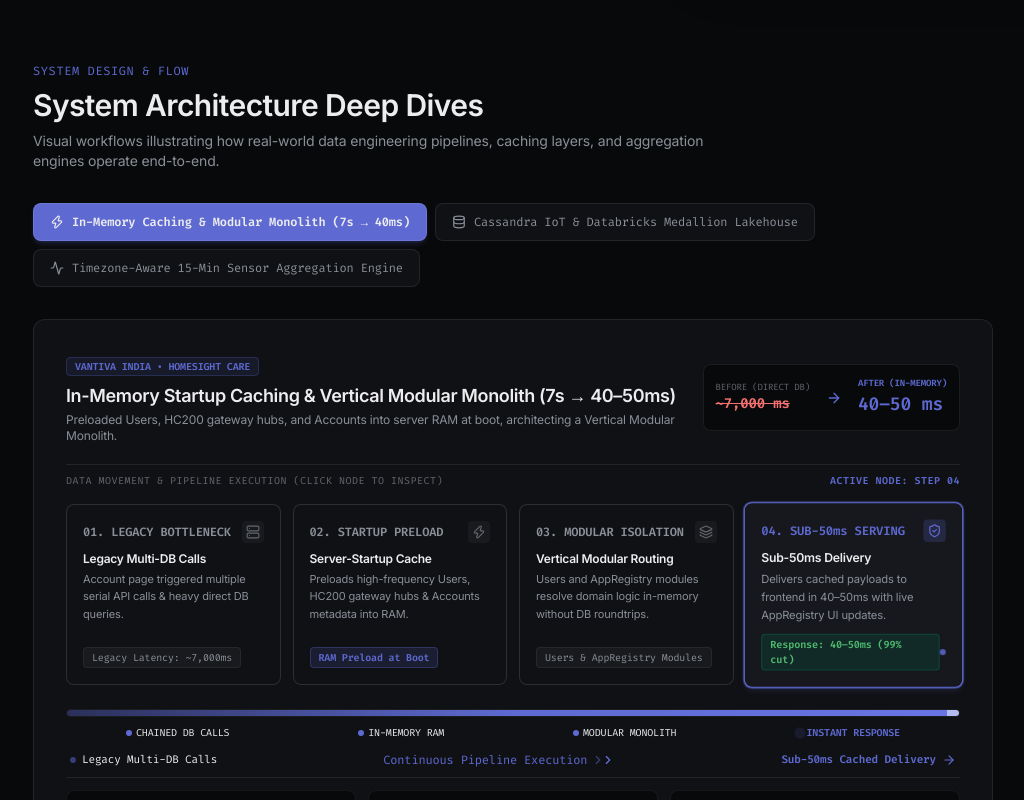
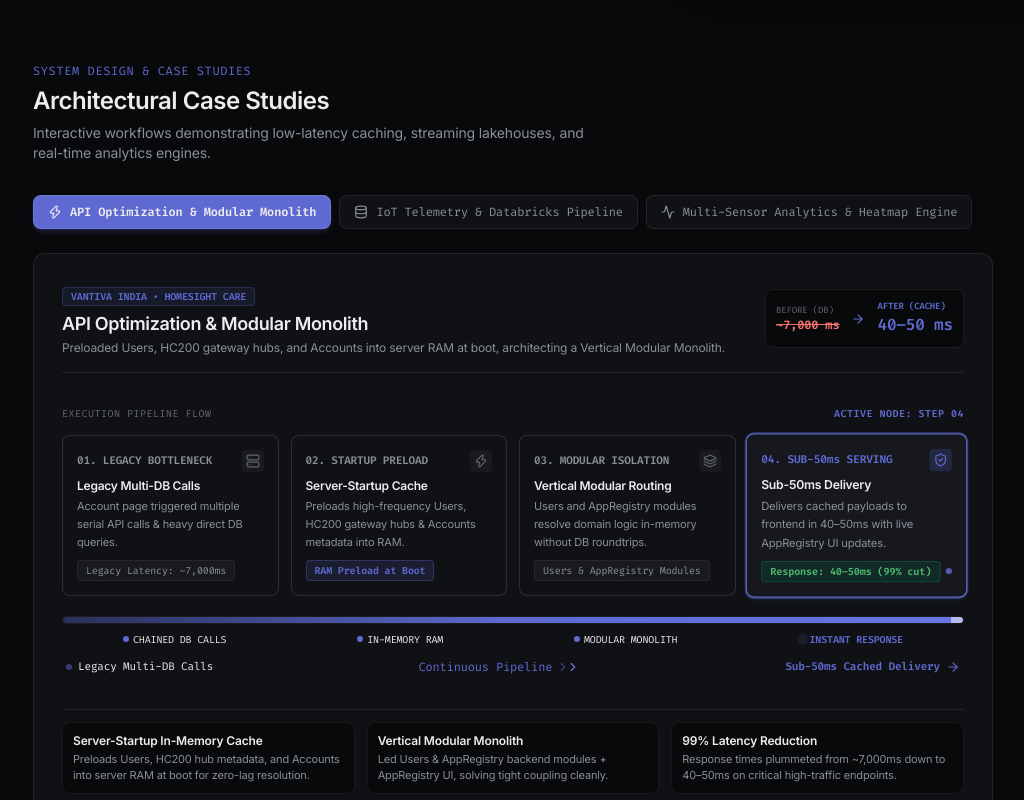
Before and after one commit to sabhinandan403/my-portfolio, a React (Vite) app: page / in a window 1280 px wide. Shown: the part 820-1620 px from the top of the page, without its empty margins (183-1207 px from the left). Built offline with nearby package versions, Linux system fonts and the light colour scheme.

Commit message:
feat(ui): refine section headers and apply concise tab titles (API Optimization & Modular Monolith, IoT Telemetry & Databricks Pipeline, Multi-Sensor Analytics & Heatmap Engine)

```diff
--- a/src/components/ArchitectureShowcase.tsx
+++ b/src/components/ArchitectureShowcase.tsx
@@ -25,7 +25,7 @@
     return () => clearInterval(interval);
   }, [activeArch, isAutoPlaying]);
 
-  // Tab 1: In-Memory Startup Caching & Vertical Modular Monolith
+  // Tab 1: API Optimization & Modular Monolith
   const cachingSteps: StepNode[] = [
     {
       step: '01. LEGACY BOTTLENECK',
@@ -65,7 +65,7 @@
     }
   ];
 
-  // Tab 2: Cassandra IoT Telemetry & Databricks Medallion Lakehouse
+  // Tab 2: IoT Telemetry & Databricks Pipeline
   const telemetrySteps: StepNode[] = [
     {
       step: '01. CASSANDRA INGEST',
@@ -105,7 +105,7 @@
     }
   ];
 
-  // Tab 3: Timezone-Aware Dynamic 15-Minute Sensor Aggregation Engine
+  // Tab 3: Multi-Sensor Analytics & Heatmap Engine
   const aggregationSteps: StepNode[] = [
     {
       step: '01. CASSANDRA LOGS',
@@ -162,37 +162,37 @@
   };
 
   return (
-    <section id="architectures" className="py-20 relative border-y border-[#E8E2D5] dark:border-white/[0.08]">
-      <div className="max-w-5xl mx-auto px-4 sm:px-6 lg:px-8 space-y-8">
+    <section id="architectures" className="py-16 md:py-20 relative border-y border-[#E8E2D5] dark:border-white/[0.08]">
+      <div className="max-w-5xl mx-auto px-4 sm:px-6 lg:px-8 space-y-6">
 
-        {/* Section Header */}
-        <div className="space-y-2">
+        {/* Concise Section Header */}
+        <div className="space-y-1.5">
           <div className="text-xs font-mono text-[#5E6AD2] uppercase tracking-wider">
-            System Design &amp; Flow
+            System Design &amp; Case Studies
           </div>
-          <h2 className="text-2xl sm:text-3xl font-bold text-stone-900 dark:text-[#EDEDEF] tracking-tight">
-            System Architecture Deep Dives
+          <h2 className="text-xl sm:text-2xl font-bold text-stone-900 dark:text-[#EDEDEF] tracking-tight">
+            Architectural Case Studies
           </h2>
-          <p className="text-stone-600 dark:text-[#8A8F98] text-sm max-w-2xl">
-            Visual workflows illustrating how real-world data engineering pipelines, caching layers, and aggregation engines operate end-to-end.
+          <p className="text-stone-600 dark:text-[#8A8F98] text-xs sm:text-sm max-w-xl">
+            Interactive workflows demonstrating low-latency caching, streaming lakehouses, and real-time analytics engines.
           </p>
         </div>
 
         {/* Tab Selection */}
-        <div className="flex flex-wrap gap-2">
+        <div className="flex flex-wrap gap-2 pt-2">
           <button
             onClick={() => {
               setActiveArch('caching');
               setActivePulseStep(0);
             }}
-            className={`px-4 py-2.5 rounded-lg text-xs font-mono transition-all flex items-center gap-2 cursor-pointer ${
+            className={`px-3.5 py-2 rounded-lg text-xs font-mono transition-all flex items-center gap-2 cursor-pointer ${
               activeArch === 'caching'
                 ? 'bg-[#5E6AD2] text-white dark:text-[#EDEDEF] font-semibold shadow-md shadow-[#5E6AD2]/20 border border-white/[0.1]'
                 : 'bg-white dark:bg-[#101114] border border-[#E8E2D5] dark:border-white/[0.08] hover:border-stone-400 dark:hover:border-white/[0.18] text-stone-600 dark:text-[#8A8F98] hover:text-stone-900 dark:hover:text-[#EDEDEF] shadow-xs dark:shadow-none'
             }`}
           >
             <Zap className="w-3.5 h-3.5" />
-            <span>In-Memory Caching &amp; Modular Monolith (7s → 40ms)</span>
+            <span>API Optimization &amp; Modular Monolith</span>
           </button>
 
           <button
@@ -200,14 +200,14 @@
               setActiveArch('telemetry');
               setActivePulseStep(0);
             }}
-            className={`px-4 py-2.5 rounded-lg text-xs font-mono transition-all flex items-center gap-2 cursor-pointer ${
+            className={`px-3.5 py-2 rounded-lg text-xs font-mono transition-all flex items-center gap-2 cursor-pointer ${
               activeArch === 'telemetry'
                 ? 'bg-[#5E6AD2] text-white dark:text-[#EDEDEF] font-semibold shadow-md shadow-[#5E6AD2]/20 border border-white/[0.1]'
                 : 'bg-white dark:bg-[#101114] border border-[#E8E2D5] dark:border-white/[0.08] hover:border-stone-400 dark:hover:border-white/[0.18] text-stone-600 dark:text-[#8A8F98] hover:text-stone-900 dark:hover:text-[#EDEDEF] shadow-xs dark:shadow-none'
             }`}
           >
             <Database className="w-3.5 h-3.5" />
-            <span>Cassandra IoT &amp; Databricks Medallion Lakehouse</span>
+            <span>IoT Telemetry &amp; Databricks Pipeline</span>
           </button>
 
           <button
@@ -215,32 +215,32 @@
               setActiveArch('aggregation');
               setActivePulseStep(0);
             }}
-            className={`px-4 py-2.5 rounded-lg text-xs font-mono transition-all flex items-center gap-2 cursor-pointer ${
+            className={`px-3.5 py-2 rounded-lg text-xs font-mono transition-all flex items-center gap-2 cursor-pointer ${
               activeArch === 'aggregation'
                 ? 'bg-[#5E6AD2] text-white dark:text-[#EDEDEF] font-semibold shadow-md shadow-[#5E6AD2]/20 border border-white/[0.1]'
                 : 'bg-white dark:bg-[#101114] border border-[#E8E2D5] dark:border-white/[0.08] hover:border-stone-400 dark:hover:border-white/[0.18] text-stone-600 dark:text-[#8A8F98] hover:text-stone-900 dark:hover:text-[#EDEDEF] shadow-xs dark:shadow-none'
             }`}
           >
             <Activity className="w-3.5 h-3.5" />
-            <span>Timezone-Aware 15-Min Sensor Aggregation Engine</span>
+            <span>Multi-Sensor Analytics &amp; Heatmap Engine</span>
           </button>
         </div>
 
         {/* Fixed Min-Height Architecture Panel */}
-        <div className="editorial-card rounded-xl p-6 sm:p-8 min-h-[590px] flex flex-col justify-between transition-all duration-200">
+        <div className="editorial-card rounded-xl p-5 sm:p-7 min-h-[570px] flex flex-col justify-between transition-all duration-200">
 
           {/* Top Info Bar */}
-          <div className="flex flex-col sm:flex-row sm:items-center justify-between gap-3 pb-5 border-b border-[#E8E2D5] dark:border-white/[0.08]">
+          <div className="flex flex-col sm:flex-row sm:items-center justify-between gap-3 pb-4 border-b border-[#E8E2D5] dark:border-white/[0.08]">
             <div>
               <span className="text-[10px] font-mono px-2 py-0.5 rounded bg-[#5E6AD2]/10 text-[#5E6AD2] border border-[#5E6AD2]/25 font-semibold">
                 {activeArch === 'caching' && 'VANTIVA INDIA • HOMESIGHT CARE'}
                 {activeArch === 'telemetry' && 'VANTIVA INDIA • SMART SPACES'}
                 {activeArch === 'aggregation' && 'VANTIVA INDIA • HOMESIGHT CARE'}
               </span>
-              <h3 className="text-lg font-bold text-stone-900 dark:text-[#EDEDEF] mt-1.5">
-                {activeArch === 'caching' && 'In-Memory Startup Caching & Vertical Modular Monolith (7s → 40–50ms)'}
-                {activeArch === 'telemetry' && 'Cassandra IoT Telemetry & Databricks Medallion Lakehouse'}
-                {activeArch === 'aggregation' && 'Timezone-Aware Dynamic 15-Minute Sensor Aggregation Engine'}
+              <h3 className="text-base sm:text-lg font-bold text-stone-900 dark:text-[#EDEDEF] mt-1">
+                {activeArch === 'caching' && 'API Optimization & Modular Monolith'}
+                {activeArch === 'telemetry' && 'IoT Telemetry & Databricks Pipeline'}
+                {activeArch === 'aggregation' && 'Multi-Sensor Analytics & Heatmap Engine'}
               </h3>
               <p className="text-xs text-stone-600 dark:text-[#8A8F98] mt-0.5">
                 {activeArch === 'caching' && 'Preloaded Users, HC200 gateway hubs, and Accounts into server RAM at boot, architecting a Vertical Modular Monolith.'}
@@ -251,51 +251,51 @@
 
             {/* Performance KPI Badge */}
             {activeArch === 'caching' && (
-              <div className="bg-[#FAF7F2] dark:bg-[#08090A] rounded-lg p-3 border border-[#E8E2D5] dark:border-white/[0.08] flex items-center gap-4 shrink-0 font-mono">
+              <div className="bg-[#FAF7F2] dark:bg-[#08090A] rounded-lg p-2.5 border border-[#E8E2D5] dark:border-white/[0.08] flex items-center gap-3 shrink-0 font-mono">
                 <div>
-                  <div className="text-[9px] text-stone-500 dark:text-[#62666D]">BEFORE (DIRECT DB)</div>
-                  <div className="text-sm font-bold text-red-500 dark:text-red-400 line-through">~7,000 ms</div>
+                  <div className="text-[9px] text-stone-500 dark:text-[#62666D]">BEFORE (DB)</div>
+                  <div className="text-xs font-bold text-red-500 dark:text-red-400 line-through">~7,000 ms</div>
                 </div>
-                <ArrowRight className="w-4 h-4 text-[#5E6AD2]" />
+                <ArrowRight className="w-3.5 h-3.5 text-[#5E6AD2]" />
                 <div>
-                  <div className="text-[9px] text-[#5E6AD2] font-semibold">AFTER (IN-MEMORY)</div>
-                  <div className="text-lg font-bold text-[#5E6AD2]">40–50 ms</div>
+                  <div className="text-[9px] text-[#5E6AD2] font-semibold">AFTER (CACHE)</div>
+                  <div className="text-base font-bold text-[#5E6AD2]">40–50 ms</div>
                 </div>
               </div>
             )}
 
             {activeArch === 'telemetry' && (
-              <div className="bg-[#FAF7F2] dark:bg-[#08090A] rounded-lg p-3 border border-[#E8E2D5] dark:border-white/[0.08] flex items-center gap-4 shrink-0 font-mono text-xs">
+              <div className="bg-[#FAF7F2] dark:bg-[#08090A] rounded-lg p-2.5 border border-[#E8E2D5] dark:border-white/[0.08] flex items-center gap-3 shrink-0 font-mono text-xs">
                 <div>
-                  <div className="text-[9px] text-stone-500 dark:text-[#62666D]">DAILY TELEMETRY</div>
-                  <div className="text-stone-900 dark:text-[#EDEDEF] font-bold">10,000+</div>
+                  <div className="text-[9px] text-stone-500 dark:text-[#62666D]">DAILY EVENTS</div>
+                  <div className="text-stone-900 dark:text-[#EDEDEF] font-bold text-xs">10,000+</div>
                 </div>
                 <div>
                   <div className="text-[9px] text-stone-500 dark:text-[#62666D]">FACILITIES</div>
-                  <div className="text-stone-900 dark:text-[#EDEDEF] font-bold">50+</div>
+                  <div className="text-stone-900 dark:text-[#EDEDEF] font-bold text-xs">50+</div>
                 </div>
                 <div>
-                  <div className="text-[9px] text-emerald-700 dark:text-[#4EBA6F] font-semibold">UPTIME SLA</div>
-                  <div className="text-emerald-700 dark:text-[#4EBA6F] font-bold">~99%</div>
+                  <div className="text-[9px] text-emerald-700 dark:text-[#4EBA6F] font-semibold">UPTIME</div>
+                  <div className="text-emerald-700 dark:text-[#4EBA6F] font-bold text-xs">~99%</div>
                 </div>
               </div>
             )}
 
             {activeArch === 'aggregation' && (
-              <div className="bg-[#FAF7F2] dark:bg-[#08090A] rounded-lg p-3 border border-[#E8E2D5] dark:border-white/[0.08] text-xs font-mono shrink-0">
-                <div className="text-[9px] text-stone-500 dark:text-[#62666D] uppercase">INTERVAL RESOLUTION</div>
-                <div className="text-[#5E6AD2] font-bold">96 Daily Buckets (15-Min)</div>
+              <div className="bg-[#FAF7F2] dark:bg-[#08090A] rounded-lg p-2.5 border border-[#E8E2D5] dark:border-white/[0.08] text-xs font-mono shrink-0">
+                <div className="text-[9px] text-stone-500 dark:text-[#62666D] uppercase">INTERVAL</div>
+                <div className="text-[#5E6AD2] font-bold text-xs">96 Buckets (15-Min)</div>
               </div>
             )}
           </div>
 
           {/* Synchronized 4-Step Cards Flow */}
-          <div className="space-y-4 my-2">
+          <div className="space-y-3.5 my-2">
 
             <div className="flex items-center justify-between text-[10px] font-mono text-stone-500 dark:text-[#62666D] uppercase tracking-wider">
-              <span>Data Movement &amp; Pipeline Execution (Click node to inspect)</span>
+              <span>Execution Pipeline Flow</span>
               <span className="text-[#5E6AD2] flex items-center gap-1.5 font-semibold">
-                <span className="w-2 h-2 rounded-full bg-[#5E6AD2] animate-ping" />
+                <span className="w-1.5 h-1.5 rounded-full bg-[#5E6AD2] animate-ping" />
                 Active Node: Step 0{activePulseStep + 1}
               </span>
             </div>
@@ -314,7 +314,7 @@
                       setIsAutoPlaying(false);
                       setTimeout(() => setIsAutoPlaying(true), 8000);
                     }}
-                    className={`border rounded-lg p-4 min-h-[160px] flex flex-col justify-between transition-all duration-300 cursor-pointer relative ${
+                    className={`border rounded-lg p-3.5 min-h-[155px] flex flex-col justify-between transition-all duration-300 cursor-pointer relative ${
                       isCurrent
                         ? 'border-[#5E6AD2] bg-indigo-50/70 dark:bg-[#16181D] shadow-md shadow-[#5E6AD2]/15 scale-[1.02] ring-1 ring-[#5E6AD2]/50'
                         : isPast
@@ -323,8 +323,8 @@
                     }`}
                   >
                     <div>
-                      <div className="flex items-center justify-between mb-2">
-                        <span className={`text-xs font-mono font-bold ${isCurrent ? 'text-[#5E6AD2]' : 'text-stone-600 dark:text-[#8A8F98]'}`}>
+                      <div className="flex items-center justify-between mb-1.5">
+                        <span className={`text-[11px] font-mono font-bold ${isCurrent ? 'text-[#5E6AD2]' : 'text-stone-600 dark:text-[#8A8F98]'}`}>
                           {s.step}
                         </span>
                         <div className={`p-1 rounded ${isCurrent ? 'bg-[#5E6AD2]/20 text-[#5E6AD2]' : 'bg-stone-100 dark:bg-white/[0.04] text-stone-500 dark:text-[#62666D]'}`}>
@@ -357,7 +357,7 @@
             </div>
 
             {/* SYNCHRONIZED FLOW PROGRESS BEAM & LABELS */}
-            <div className="pt-2 space-y-2">
+            <div className="pt-1.5 space-y-2">
 
               {/* Connected Track Line with 4 Stage Dots */}
               <div className="relative h-2 bg-[#E8E2D5] dark:bg-[#08090A] rounded-full border border-[#E8E2D5] dark:border-white/[0.08] overflow-hidden flex items-center">
@@ -404,7 +404,7 @@
                 </span>
 
                 <div className="flex items-center gap-1 text-[#5E6AD2] text-xs">
-                  <span>Continuous Pipeline Execution</span>
+                  <span>Continuous Pipeline</span>
                   <ChevronRight className="w-3.5 h-3.5 animate-pulse" />
                   <ChevronRight className="w-3.5 h-3.5 -ml-2 text-[#6875E3]" />
                 </div>
@@ -425,15 +425,15 @@
           <div className="grid grid-cols-1 sm:grid-cols-3 gap-3 pt-3 border-t border-[#E8E2D5] dark:border-white/[0.08]">
             {activeArch === 'caching' && (
               <>
-                <div className="p-3 rounded-lg bg-[#FAF7F2] dark:bg-[#08090A] border border-[#E8E2D5] dark:border-white/[0.06] text-xs">
+                <div className="p-2.5 rounded-lg bg-[#FAF7F2] dark:bg-[#08090A] border border-[#E8E2D5] dark:border-white/[0.06] text-xs">
                   <div className="font-semibold text-stone-900 dark:text-[#EDEDEF]">Server-Startup In-Memory Cache</div>
                   <div className="text-stone-600 dark:text-[#8A8F98] text-[11px] mt-0.5">Preloads Users, HC200 hub metadata, and Accounts into server RAM at boot for zero-lag resolution.</div>
                 </div>
-                <div className="p-3 rounded-lg bg-[#FAF7F2] dark:bg-[#08090A] border border-[#E8E2D5] dark:border-white/[0.06] text-xs">
+                <div className="p-2.5 rounded-lg bg-[#FAF7F2] dark:bg-[#08090A] border border-[#E8E2D5] dark:border-white/[0.06] text-xs">
                   <div className="font-semibold text-stone-900 dark:text-[#EDEDEF]">Vertical Modular Monolith</div>
                   <div className="text-stone-600 dark:text-[#8A8F98] text-[11px] mt-0.5">Led Users &amp; AppRegistry backend modules + AppRegistry UI, solving tight coupling cleanly.</div>
                 </div>
-                <div className="p-3 rounded-lg bg-[#FAF7F2] dark:bg-[#08090A] border border-[#E8E2D5] dark:border-white/[0.06] text-xs">
+                <div className="p-2.5 rounded-lg bg-[#FAF7F2] dark:bg-[#08090A] border border-[#E8E2D5] dark:border-white/[0.06] text-xs">
                   <div className="font-semibold text-stone-900 dark:text-[#EDEDEF]">99% Latency Reduction</div>
                   <div className="text-stone-600 dark:text-[#8A8F98] text-[11px] mt-0.5">Response times plummeted from ~7,000ms down to 40–50ms on critical high-traffic endpoints.</div>
                 </div>
@@ -442,15 +442,15 @@
 
             {activeArch === 'telemetry' && (
               <>
-                <div className="p-3 rounded-lg bg-[#FAF7F2] dark:bg-[#08090A] border border-[#E8E2D5] dark:border-white/[0.06] text-xs">
+                <div className="p-2.5 rounded-lg bg-[#FAF7F2] dark:bg-[#08090A] border border-[#E8E2D5] dark:border-white/[0.06] text-xs">
                   <div className="font-semibold text-stone-900 dark:text-[#EDEDEF]">Cassandra IoT Extraction</div>
                   <div className="text-stone-600 dark:text-[#8A8F98] text-[11px] mt-0.5">Extracts and cleans high-velocity mesh Wi-Fi &amp; sensor telemetry across 50+ facilities into Databricks.</div>
                 </div>
-                <div className="p-3 rounded-lg bg-[#FAF7F2] dark:bg-[#08090A] border border-[#E8E2D5] dark:border-white/[0.06] text-xs">
+                <div className="p-2.5 rounded-lg bg-[#FAF7F2] dark:bg-[#08090A] border border-[#E8E2D5] dark:border-white/[0.06] text-xs">
                   <div className="font-semibold text-stone-900 dark:text-[#EDEDEF]">Automated Daily Gold Layer</div>
                   <div className="text-stone-600 dark:text-[#8A8F98] text-[11px] mt-0.5">Daily scheduled pipeline computes device health and ~99% uptime SLA tables automatically.</div>
                 </div>
-                <div className="p-3 rounded-lg bg-[#FAF7F2] dark:bg-[#08090A] border border-[#E8E2D5] dark:border-white/[0.06] text-xs">
+                <div className="p-2.5 rounded-lg bg-[#FAF7F2] dark:bg-[#08090A] border border-[#E8E2D5] dark:border-white/[0.06] text-xs">
                   <div className="font-semibold text-stone-900 dark:text-[#EDEDEF]">Power BI &amp; AWS Lambda Reports</div>
                   <div className="text-stone-600 dark:text-[#8A8F98] text-[11px] mt-0.5">Live executive Power BI dashboards for Architects &amp; Clients + on-demand custom Excel reports via Lambda.</div>
                 </div>
@@ -459,15 +459,15 @@
 
             {activeArch === 'aggregation' && (
               <>
-                <div className="p-3 rounded-lg bg-[#FAF7F2] dark:bg-[#08090A] border border-[#E8E2D5] dark:border-white/[0.06] text-xs">
+                <div className="p-2.5 rounded-lg bg-[#FAF7F2] dark:bg-[#08090A] border border-[#E8E2D5] dark:border-white/[0.06] text-xs">
                   <div className="font-semibold text-stone-900 dark:text-[#EDEDEF]">HC200 Timezone Normalizer</div>
                   <div className="text-stone-600 dark:text-[#8A8F98] text-[11px] mt-0.5">Converts UTC Cassandra sensor timestamps to the physical local timezone of the user's HC200 hub.</div>
                 </div>
-                <div className="p-3 rounded-lg bg-[#FAF7F2] dark:bg-[#08090A] border border-[#E8E2D5] dark:border-white/[0.06] text-xs">
+                <div className="p-2.5 rounded-lg bg-[#FAF7F2] dark:bg-[#08090A] border border-[#E8E2D5] dark:border-white/[0.06] text-xs">
                   <div className="font-semibold text-stone-900 dark:text-[#EDEDEF]">Generalized Dynamic Aggregation</div>
                   <div className="text-stone-600 dark:text-[#8A8F98] text-[11px] mt-0.5">Slices 24 hours into 96 buckets, dynamically computing count, sum, avg, mode, or median on-the-fly.</div>
                 </div>
-                <div className="p-3 rounded-lg bg-[#FAF7F2] dark:bg-[#08090A] border border-[#E8E2D5] dark:border-white/[0.06] text-xs">
+                <div className="p-2.5 rounded-lg bg-[#FAF7F2] dark:bg-[#08090A] border border-[#E8E2D5] dark:border-white/[0.06] text-xs">
                   <div className="font-semibold text-stone-900 dark:text-[#EDEDEF]">24-Hour Caregiver Heatmap</div>
                   <div className="text-stone-600 dark:text-[#8A8F98] text-[11px] mt-0.5">Interactive React grid visualizing daily mobility intensity and flagging elderly inactivity anomalies.</div>
                 </div>
```
